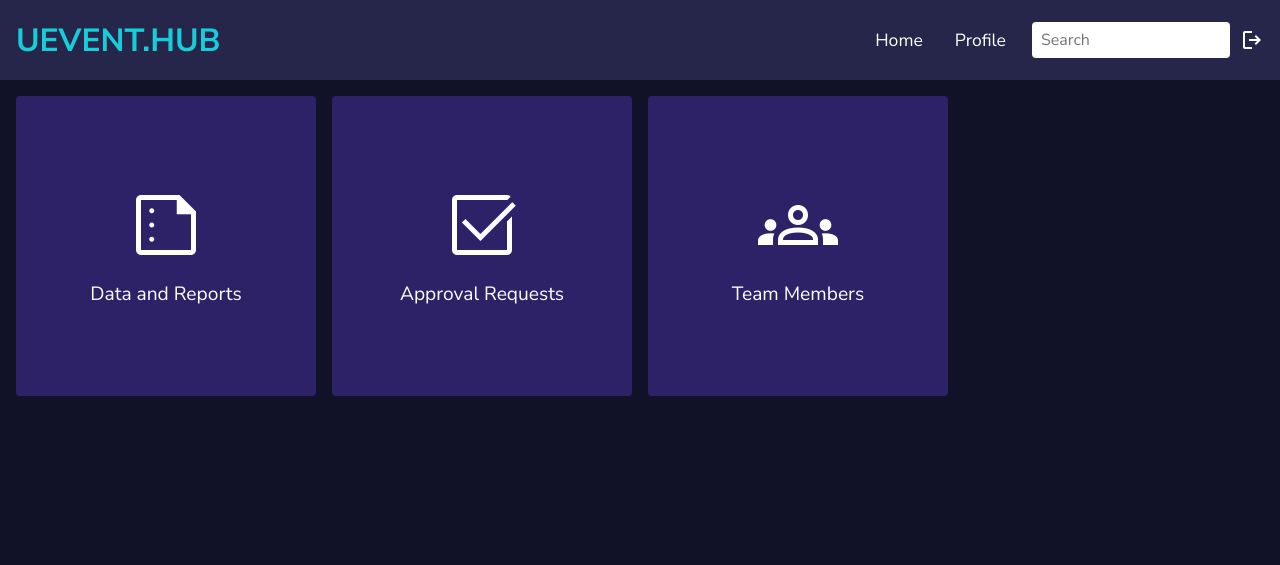
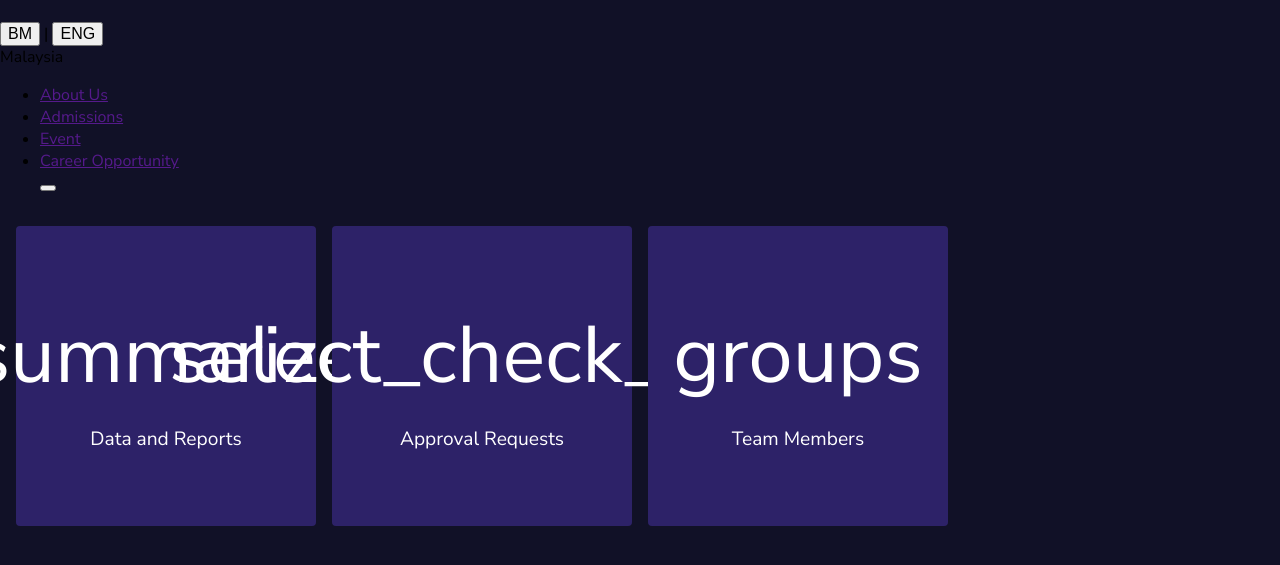
Before and after one commit to DanialAroff/IKhalifah, a PHP site: page / in a window 1280 px wide. Shown: the top 565 px of the page. Run offline with PHP 8.4, Linux system fonts and the light colour scheme; the visitor is signed in with stand-in values (Sample User, id 1); data that the repository does not hold is empty; some web fonts are replaced.

Commit message:
header update

```diff
--- a/project2/css/header.css
+++ b/project2/css/header.css
@@ -19,6 +19,7 @@
 nav ul {
     display: flex;
     justify-content: space-between;
+    align-items: center;
     list-style: none;
     padding: 0;
     margin: 0;
@@ -32,7 +33,7 @@
 }
 ul li a:hover {
     background-color: #bbbbbb27;
-    text-decoration: underline;
+    text-decoration: none;
 }
 
 header input {
@@ -53,3 +54,45 @@
 [list]::-webkit-calendar-picker-indicator {
     opacity: 0;
 }
+
+.top-nav {
+    display: flex;
+    align-items: center;
+    justify-content: end;
+    column-gap: 8px;
+}
+
+.top-nav .location {
+    display: flex;
+    align-items: center;
+    column-gap: 8px;
+    font-size: 0.85rem;
+}
+
+.lang {
+    display: flex;
+    align-items: center;
+}
+.btn-lang {
+    font-size: 0.85rem;
+    /* min-width: 40px; */
+    display: inline-flex;
+    align-items: center;
+    justify-content: center;
+    width: fit-content;
+    padding: 0.25rem;
+    background: transparent;
+    border-radius: 2px;
+    margin-inline: 4px;
+}
+.btn-lang:hover {
+    background-color: #bbbbbb27;
+}
+.btn-search {
+    background: transparent;
+    width: fit-content;
+    margin: 0;
+}
+.btn-search:hover {
+    background-color: #bbbbbb27;
+}
--- a/project2/header.php
+++ b/project2/header.php
@@ -1,37 +1,56 @@
-<link rel="stylesheet" href="css/header.css">
-<link rel="stylesheet" href="https://fonts.googleapis.com/css2?family=Material+Symbols+Outlined:opsz,wght,FILL,GRAD@20..48,100..700,0..1,-50..200" />
 <header>
     <div class="title">
-        <a href="index.php">UEVENT.HUB</a>
+        <a href="index.php">
+            <img src="" alt="">
+        </a>
     </div>
     <div class="d-flex">
         <nav>
+            <div class="top-nav">
+                <div class="lang">
+                    <button class="btn-lang-bm btn-lang">BM</button>
+                    |
+                    <button class="btn-lang-eng btn-lang">ENG</button>
+                </div>
+                <div class="location">
+                    <i class="fa-solid fa-location-dot"></i>
+                    <div class="location-country-name">Malaysia</div>
+                </div>
+            </div>
             <ul>
-                <li><a href="index.php">Home</a></li>
                 <?php
-                    if ($_SESSION['user_type'] == 'user') {
+                // if ($_SESSION['user_type'] == 'user') {
                 ?>
-                <li><a href="activity.php">Activity</a></li>
-                <?php } ?>
-                <li><a href="profile.php">Profile</a></li>
+                <!-- <li><a href="activity.php">Activity</a></li> -->
+                <?php
+                // }
+                ?>
+                <li><a href="">About Us</a></li>
+                <li><a href="">Admissions</a></li>
+                <li><a href="">Event</a></li>
+                <li><a href="">Career Opportunity</a></li>
+                <button class="btn-search">
+                    <i class="fa-solid fa-magnifying-glass"></i>
+                </button>
             </ul>
         </nav>
-        <div class="searchbar-container">
-            <input list="events" name="events" placeholder="Search">
-            <datalist id="events">
-                <?php
-                    include_once('config.php');
-                    $result = mysqli_query($conn, "SELECT * FROM events WHERE status=1 & approved=1");
-                    while($row = mysqli_fetch_assoc($result)) {
-                ?>
-                <option value="<?= $row['event_name'] ?>">
-                <?php } ?>
-            </datalist>
-        </div>
-        <a href="signout.php" class="signout">
+        <!-- <div class="searchbar-container"> -->
+        <!-- <input list="events" name="events" placeholder="Search"> -->
+        <!-- <datalist id="events"> -->
+        <?php
+        include_once('config.php');
+        // $result = mysqli_query($conn, "SELECT * FROM events WHERE status=1 & approved=1");
+        // while($row = mysqli_fetch_assoc($result)) {
+        ?>
+        <!-- <option value="<?= $row['event_name'] ?>"> -->
+        <?php //}
+        ?>
+        <!-- </datalist> -->
+        <!-- </div> -->
+        <!-- <a href="signout.php" class="signout">
             <span class="material-symbols-outlined">
                 logout
             </span>
-        </a>
+        </a> -->
     </div>
 </header>
```
